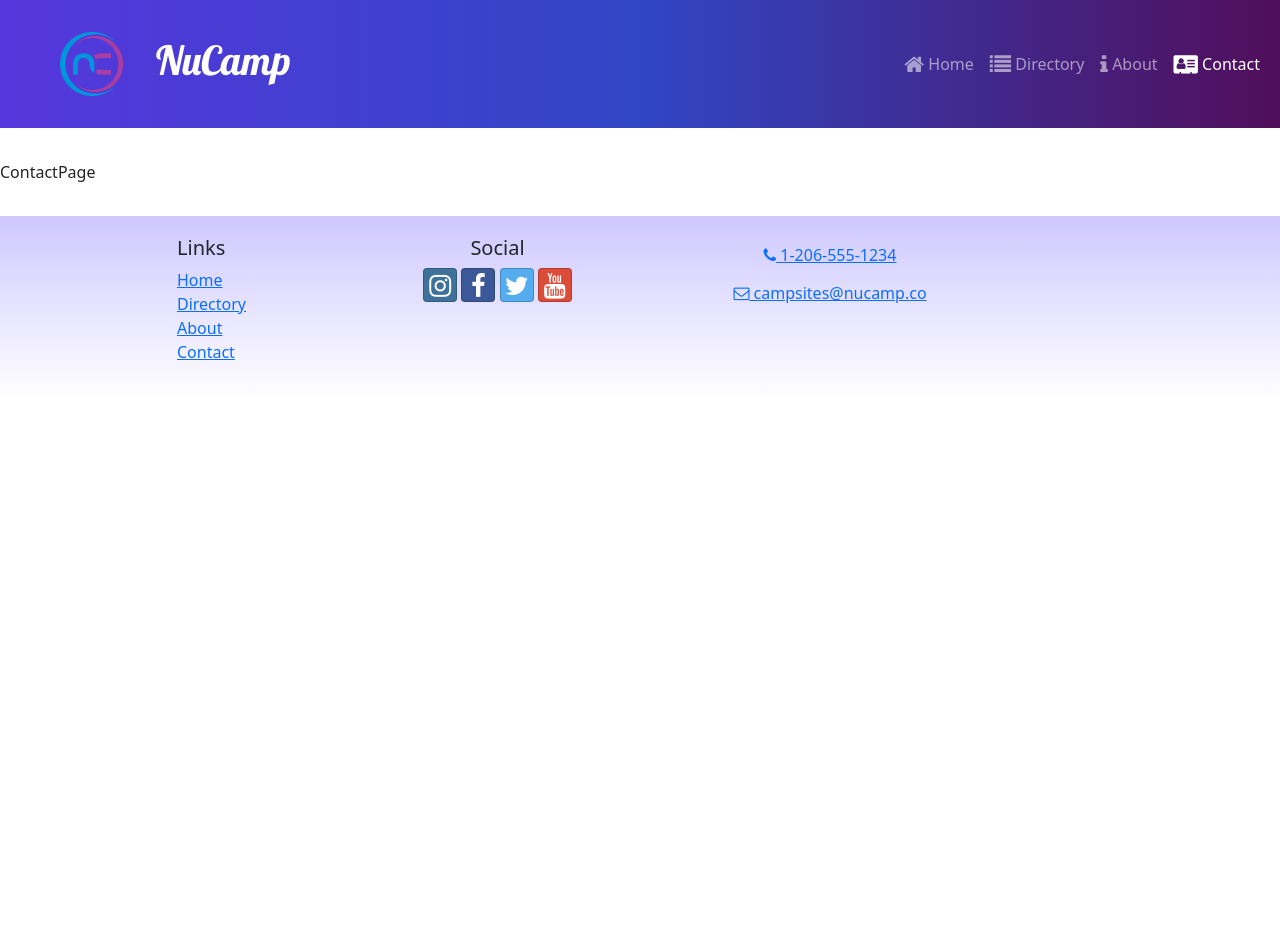
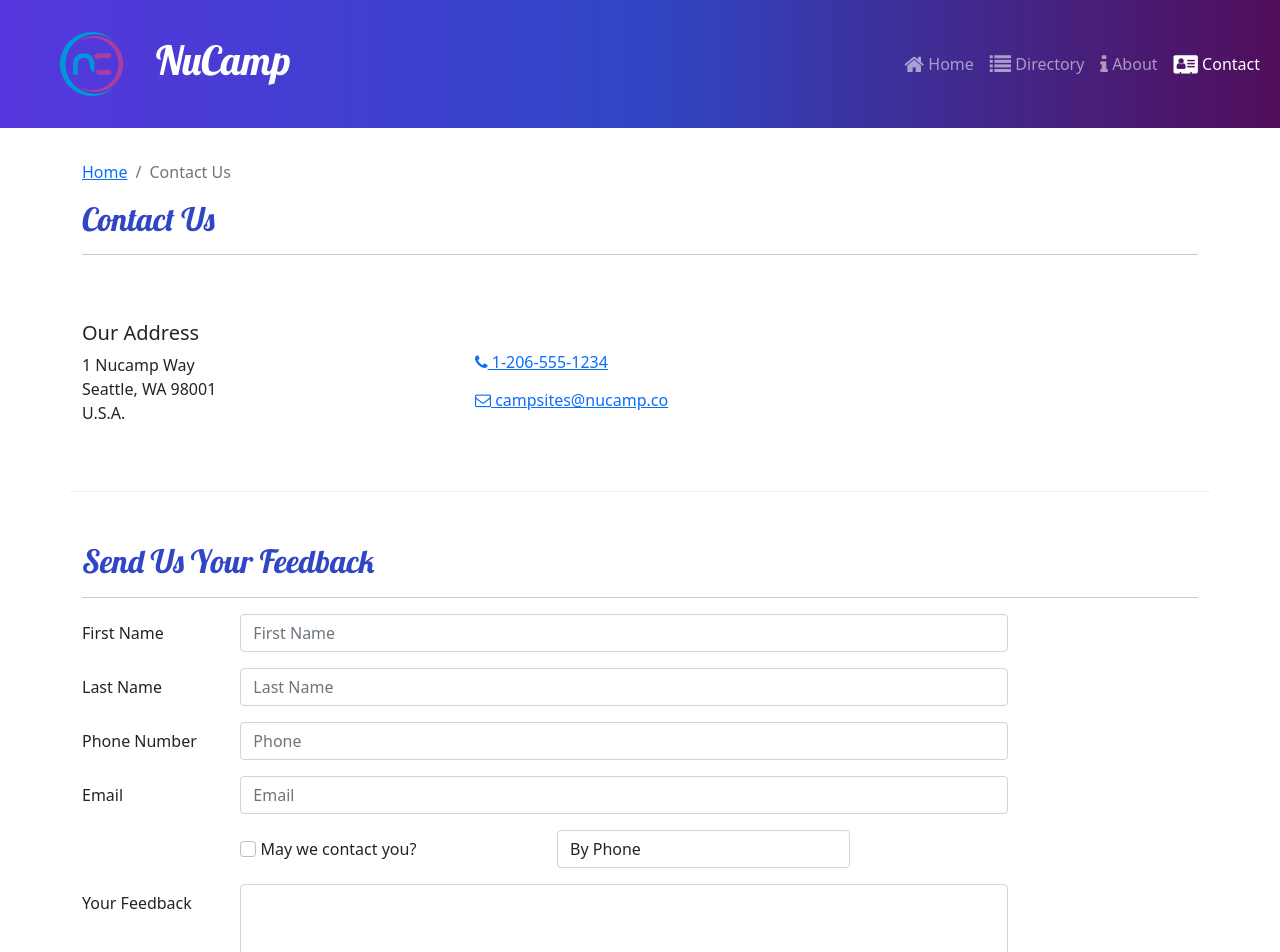
Before and after one commit to ekeng92/nucampsite, a React (Create React App) app: page /contact in a window 1280 px wide. Shown: the top 952 px of the page. Before the commit the page ends 800 px from the top, so only its background shows below. Built offline with nearby package versions, Linux system fonts and the light colour scheme.

Commit message:
Formik form UI/css done

```diff
--- a/package.json
+++ b/package.json
@@ -10,7 +10,7 @@
     "bootstrap": "^5.1.3",
     "bootstrap-social": "^5.1.1",
     "font-awesome": "^4.7.0",
-    "formik": "^2.2.9",
+    "formik": "^2.4.5",
     "react": "^18.2.0",
     "react-dom": "^18.2.0",
     "react-redux": "^8.1.3",
--- /dev/null
+++ b/src/components/ContactForm.js
@@ -0,0 +1,103 @@
+import { Button, Label, Col, FormGroup } from "reactstrap";
+import { Formik, Field, Form } from "formik";
+
+const ContactForm = () => {
+  return (
+    <>
+      <Formik
+        initialValues={{
+          firstName: "",
+          lastName: "",
+          phoneNum: "",
+          email: "",
+          agree: false,
+          contactType: "By Phone",
+          feedback: "",
+        }}
+      >
+        <Form>
+          <FormGroup row>
+            <Label htmlFor="firstName" md="2">
+              First Name
+            </Label>
+            <Col md="10">
+              <Field
+                className="form-control"
+                name="firstName"
+                placeHolder="First Name"
+              />
+            </Col>
+          </FormGroup>
+          <FormGroup row>
+            <Label htmlFor="lastName" md="2">
+              Last Name
+            </Label>
+            <Col md="10">
+              <Field
+                className="form-control"
+                name="lastName"
+                placeHolder="Last Name"
+              />
+            </Col>
+          </FormGroup>
+          <FormGroup row>
+            <Label htmlFor="phoneNum" md="2">
+              Phone Number
+            </Label>
+            <Col md="10">
+              <Field
+                className="form-control"
+                name="phoneNum"
+                placeHolder="Phone"
+              />
+            </Col>
+          </FormGroup>
+          <FormGroup row>
+            <Label htmlFor="email" md="2">
+              Email
+            </Label>
+            <Col md="10">
+              <Field
+                className="form-control"
+                name="email"
+                placeHolder="Email"
+              />
+            </Col>
+          </FormGroup>
+          <FormGroup row>
+            <Label check md={{ size: 4, offset: 2 }}>
+              <Field
+                name="agree"
+                type="checkbox"
+                className="form-check-input"
+              />{" "}
+              May we contact you?
+            </Label>
+            <Col md="4">
+              <Field className="form-control" name="contactType" as="select">
+                <option>By Phone</option>
+                <option>By Email</option>
+              </Field>
+            </Col>
+          </FormGroup>
+          <FormGroup row>
+            <Label htmlFor="feedback" md="2">
+              Your Feedback
+            </Label>
+            <Col md="10">
+              <Field
+                className="form-control"
+                name="feedback"
+                as="textarea"
+                rows="12"
+              />
+            </Col>
+          </FormGroup>
+          <FormGroup row></FormGroup>
+        </Form>
+      </Formik>
+    </>
+  );
+};
+
+export default ContactForm;
--- a/src/pages/ContactPage.js
+++ b/src/pages/ContactPage.js
@@ -1,7 +1,47 @@
-import React from "react";
+import { Container, Row, Col } from "reactstrap";
+import Subheader from "../components/Subheader";
+import ContactForm from "../components/ContactForm";
 
 const ContactPage = () => {
-  return <div>ContactPage</div>;
+  return (
+    <Container>
+      <Subheader current="Contact Us" />
+      <Row className="row-content align-items-center">
+        <Col sm="4">
+          <h5>Our Address</h5>
+          <address>
+            1 Nucamp Way
+            <br />
+            Seattle, WA 98001
+            <br />
+            U.S.A.
+          </address>
+        </Col>
+        <Col sm="4">
+          <a role="button" className="btn btn-link" href="tel:+12065551234">
+            <i className="fa fa-phone" /> 1-206-555-1234
+          </a>
+          <br />
+          <a
+            role="button"
+            className="btn btn-link"
+            href="mailto:fakeemail@fakeemail.co"
+          >
+            <i className="fa fa-envelope-o" /> campsites@nucamp.co
+          </a>
+        </Col>
+      </Row>
+      <Row className="row-content">
+        <Col xs="12">
+          <h2>Send Us Your Feedback</h2>
+          <hr />
+        </Col>
+        <Col md="10">
+          <ContactForm />
+        </Col>
+      </Row>
+    </Container>
+  );
 };
 
 export default ContactPage;
```
Also changed, not shown: src/features/display/DisplayList.js (+6 -4 lines), 1 other file (tests, documents, lock files or other folders).
